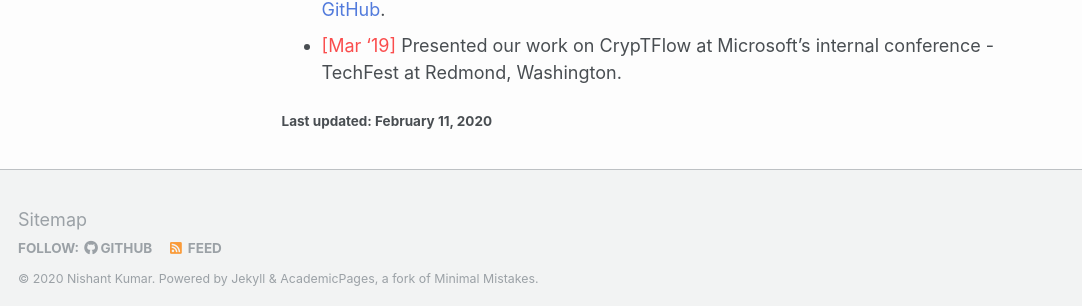
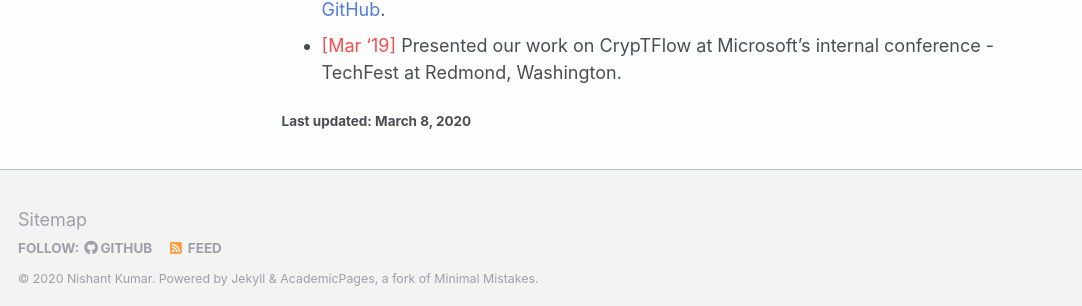
Before and after one commit to nishkum/nishkum.github.io, a Jekyll site: the page built from _pages/about.md, in a window 1280 px wide and 1094 px high. Shown: the part 769-1075 px from the top of the window, without its empty margins (0-1082 px from the left). Built offline with Jekyll 4.4.1, drawn with Linux system fonts in a browser that asks for light colours; some web fonts are replaced.

Commit message:
Bumped last updated date.

```diff
--- a/_pages/about.md
+++ b/_pages/about.md
@@ -22,4 +22,4 @@ The detailed PDF verison of my CV can be found here - [__Curriculum Vitae__](\fi
 - <span style="color:#fa4d4d">[Sept '19]</span> CrypTFlow implementation and experiments are now all open-sourced at [GitHub](https://github.com/mpc-msri/EzPC).
 - <span style="color:#fa4d4d">[Mar '19]</span> Presented our work on CrypTFlow at Microsoft's internal conference - TechFest at Redmond, Washington.
 
-###### Last updated: February 11, 2020
+###### Last updated: March 8, 2020
```
